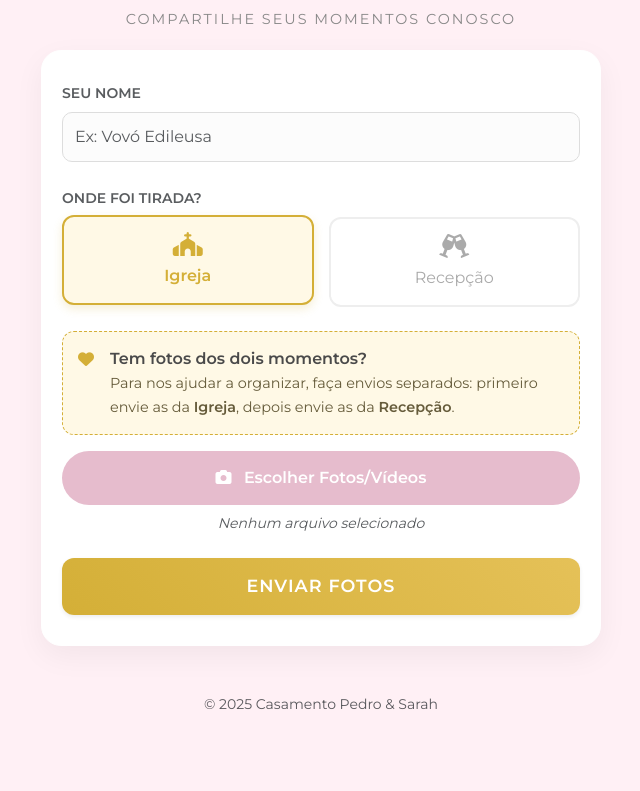
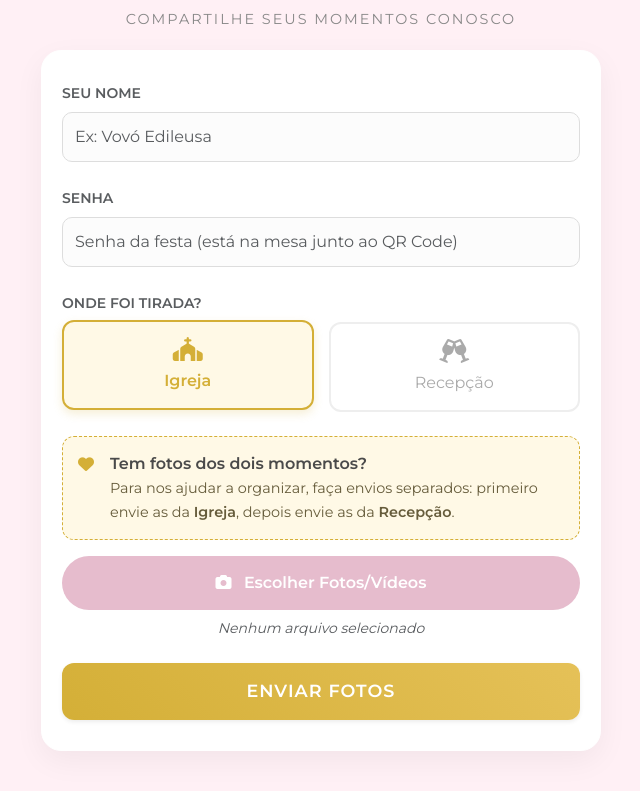
Before and after one commit to pedrosotero/site_upload_fotos_casamento, a Flask app: page / in a window 1280 px wide. Shown: the part 212-1003 px from the top of the page, without its empty margins (319-959 px from the left). Before the commit the page ends 921 px from the top, so only its background shows below. Run offline with Flask 3, Linux system fonts and the light colour scheme.

Commit message:
Adiciona verificação de senha na página inicial e exibe mensagem de erro

```diff
--- a/app.py
+++ b/app.py
@@ -34,9 +34,12 @@ def authenticate_drive():
 @app.route('/', methods=['GET', 'POST'])
 def index():
     if request.method == 'GET':
-        render_template('index.html')
+        return render_template('index.html', senha_incorreta=False)
 
     if request.method == 'POST':
+        if request.form.get('senha', '') != 'vivaosnoivos':
+            return render_template('index.html', senha_incorreta=True)
+
         if 'files[]' not in request.files:
             return redirect(request.url)
 
--- a/templates/index.html
+++ b/templates/index.html
@@ -238,6 +238,19 @@
                 </div>
 
                 <div class="mb-4 text-start">
+                    <label for="senha" class="form-label fw-bold small text-muted">SENHA</label>
+                    <input type="password" class="form-control" id="senha" name="senha"
+                        placeholder="Senha da festa (está na mesa junto ao QR Code)" required>
+
+                    {% if senha_incorreta %}
+                    <div class="text-danger small mt-1 fw-bold">
+                        <i class="fas fa-exclamation-circle me-1"></i> Senha incorreta, tente novamente.
+                    </div>
+                    {% endif %}
+
+                </div>
+
+                <div class="mb-4 text-start">
                     <label class="form-label fw-bold small text-muted">ONDE FOI TIRADA?</label>
                     <div class="location-selector">
 
```
